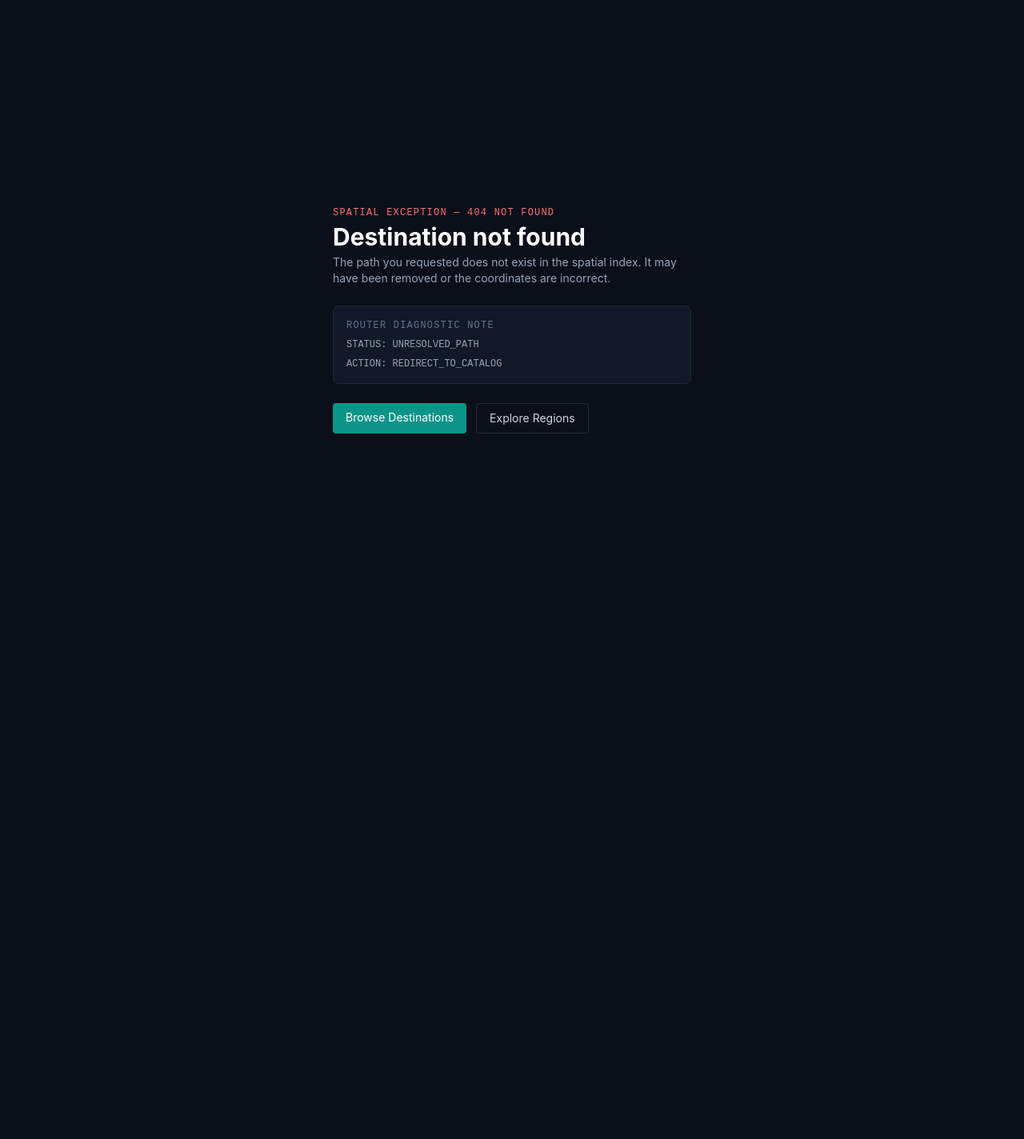
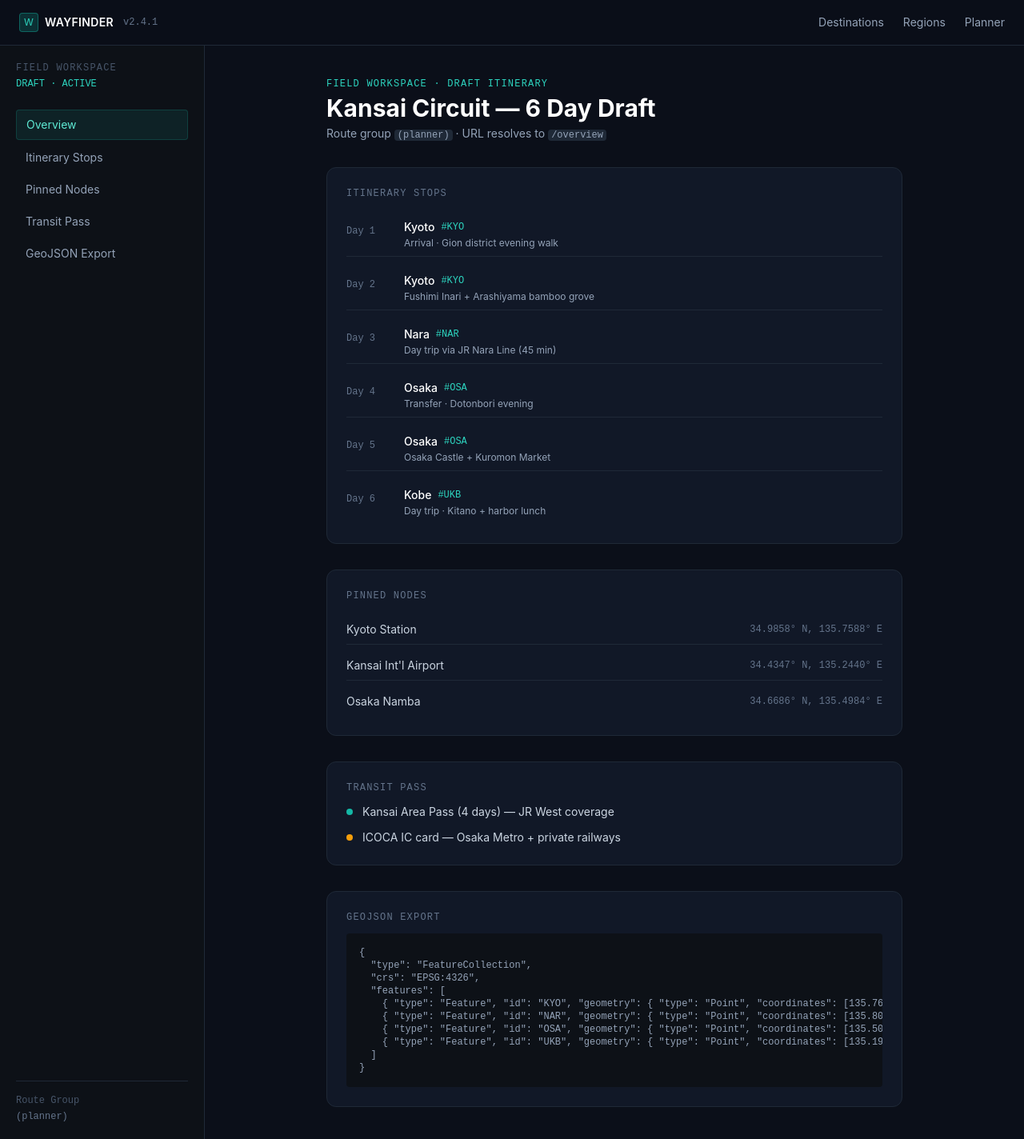
Before and after one commit to dhyeyptl10/Assignment-Submission-, a Next.js app in the folder destination/: page /overview in a window 1280 px wide. Before the commit this address had no page. Shown: the whole page at 80% size. Before the commit the page ends 800 px from the top, so only its background shows below. Built offline with nearby package versions, Linux system fonts and the light colour scheme.

Commit message:
feat(destination/routes): implement (planner) route group with sidebar layout and itinerary workspace at /overview

```diff
--- /dev/null
+++ b/destination/src/app/(planner)/overview/layout.tsx
@@ -0,0 +1,44 @@
+import Header from '@/components/Header';
+
+export default function PlannerLayout({ children }: { children: React.ReactNode }) {
+  return (
+    <div className="min-h-screen flex flex-col">
+      <Header />
+      <div className="flex flex-1">
+        {/* Sidebar */}
+        <aside className="hidden lg:flex w-64 shrink-0 border-r border-[#1f2937] bg-[#0d1117] flex-col p-5 gap-6">
+          <div className="space-y-1">
+            <p className="font-mono text-xs text-slate-600 tracking-widest">FIELD WORKSPACE</p>
+            <p className="font-mono text-xs text-teal-400">DRAFT · ACTIVE</p>
+          </div>
+          <nav className="space-y-1 flex-1">
+            {[
+              { label: 'Overview', href: '/overview', active: true },
+              { label: 'Itinerary Stops', href: '/overview#stops', active: false },
+              { label: 'Pinned Nodes', href: '/overview#pins', active: false },
+              { label: 'Transit Pass', href: '/overview#transit', active: false },
+              { label: 'GeoJSON Export', href: '/overview#export', active: false },
+            ].map((item) => (
+              <a
+                key={item.label}
+                href={item.href}
+                className={`block px-3 py-2 rounded text-sm transition ${
+                  item.active
+                    ? 'bg-teal-900/30 text-teal-300 border border-teal-500/20'
+                    : 'text-slate-400 hover:text-white hover:bg-[#1f2937]'
+                }`}
+              >
+                {item.label}
+              </a>
+            ))}
+          </nav>
+          <div className="border-t border-[#1f2937] pt-4 space-y-1">
+            <p className="font-mono text-xs text-slate-600">Route Group</p>
+            <p className="font-mono text-xs text-slate-500">(planner)</p>
+          </div>
+        </aside>
+        <main className="flex-1 overflow-auto">{children}</main>
+      </div>
+    </div>
+  );
+}
--- /dev/null
+++ b/destination/src/app/(planner)/overview/page.tsx
@@ -0,0 +1,95 @@
+import Link from 'next/link';
+
+const STOPS = [
+  { day: 'Day 1', city: 'Kyoto', code: '#KYO', note: 'Arrival · Gion district evening walk' },
+  { day: 'Day 2', city: 'Kyoto', code: '#KYO', note: 'Fushimi Inari + Arashiyama bamboo grove' },
+  { day: 'Day 3', city: 'Nara', code: '#NAR', note: 'Day trip via JR Nara Line (45 min)' },
+  { day: 'Day 4', city: 'Osaka', code: '#OSA', note: 'Transfer · Dotonbori evening' },
+  { day: 'Day 5', city: 'Osaka', code: '#OSA', note: 'Osaka Castle + Kuromon Market' },
+  { day: 'Day 6', city: 'Kobe', code: '#UKB', note: 'Day trip · Kitano + harbor lunch' },
+];
+
+const PINNED = [
+  { label: 'Kyoto Station', coords: '34.9858° N, 135.7588° E' },
+  { label: 'Kansai Int\'l Airport', coords: '34.4347° N, 135.2440° E' },
+  { label: 'Osaka Namba', coords: '34.6686° N, 135.4984° E' },
+];
+
+export default function PlannerOverviewPage() {
+  return (
+    <div className="max-w-3xl mx-auto px-4 sm:px-6 py-10 space-y-8">
+      {/* Header */}
+      <div className="space-y-1">
+        <p className="font-mono text-xs text-teal-400 tracking-widest">FIELD WORKSPACE · DRAFT ITINERARY</p>
+        <h1 className="text-3xl font-bold text-white">Kansai Circuit — 6 Day Draft</h1>
+        <p className="text-slate-400 text-sm">Route group <code className="font-mono text-xs bg-[#1f2937] px-1 rounded">(planner)</code> · URL resolves to <code className="font-mono text-xs bg-[#1f2937] px-1 rounded">/overview</code></p>
+      </div>
+
+      {/* Stops */}
+      <div id="stops" className="bg-[#111827] border border-[#1f2937] rounded-xl p-6 space-y-4">
+        <p className="font-mono text-xs text-slate-500 tracking-widest">ITINERARY STOPS</p>
+        <div className="space-y-3">
+          {STOPS.map((stop, i) => (
+            <div key={i} className="flex items-start gap-4 py-2 border-b border-[#1f2937] last:border-0">
+              <div className="w-14 shrink-0">
+                <span className="font-mono text-xs text-slate-500">{stop.day}</span>
+              </div>
+              <div className="flex-1 min-w-0">
+                <div className="flex items-center gap-2">
+                  <Link href={`/destinations/${stop.code.replace('#', '').toLowerCase()}`} className="text-white font-medium text-sm hover:text-teal-300 transition">
+                    {stop.city}
+                  </Link>
+                  <span className="font-mono text-xs text-teal-400">{stop.code}</span>
+                </div>
+                <p className="text-slate-400 text-xs mt-0.5">{stop.note}</p>
+              </div>
+            </div>
+          ))}
+        </div>
+      </div>
+
+      {/* Pinned nodes */}
+      <div id="pins" className="bg-[#111827] border border-[#1f2937] rounded-xl p-6 space-y-4">
+        <p className="font-mono text-xs text-slate-500 tracking-widest">PINNED NODES</p>
+        <div className="space-y-2">
+          {PINNED.map((pin) => (
+            <div key={pin.label} className="flex items-center justify-between py-2 border-b border-[#1f2937] last:border-0">
+              <span className="text-slate-300 text-sm">{pin.label}</span>
+              <span className="font-mono text-xs text-slate-500">{pin.coords}</span>
+            </div>
+          ))}
+        </div>
+      </div>
+
+      {/* Transit pass */}
+      <div id="transit" className="bg-[#111827] border border-[#1f2937] rounded-xl p-6 space-y-3">
+        <p className="font-mono text-xs text-slate-500 tracking-widest">TRANSIT PASS</p>
+        <div className="flex items-center gap-3">
+          <div className="w-2 h-2 rounded-full bg-teal-500" />
+          <span className="text-slate-300 text-sm">Kansai Area Pass (4 days) — JR West coverage</span>
+        </div>
+        <div className="flex items-center gap-3">
+          <div className="w-2 h-2 rounded-full bg-amber-500" />
+          <span className="text-slate-300 text-sm">ICOCA IC card — Osaka Metro + private railways</span>
+        </div>
+      </div>
+
+      {/* GeoJSON export */}
+      <div id="export" className="bg-[#111827] border border-[#1f2937] rounded-xl p-6 space-y-3">
+        <p className="font-mono text-xs text-slate-500 tracking-widest">GEOJSON EXPORT</p>
+        <pre className="font-mono text-xs text-slate-400 bg-[#0d1117] rounded p-4 overflow-auto">
+{`{
+  "type": "FeatureCollection",
+  "crs": "EPSG:4326",
+  "features": [
+    { "type": "Feature", "id": "KYO", "geometry": { "type": "Point", "coordinates": [135.7681, 35.0116] } },
+    { "type": "Feature", "id": "NAR", "geometry": { "type": "Point", "coordinates": [135.8048, 34.6851] } },
+    { "type": "Feature", "id": "OSA", "geometry": { "type": "Point", "coordinates": [135.5023, 34.6937] } },
+    { "type": "Feature", "id": "UKB", "geometry": { "type": "Point", "coordinates": [135.1955, 34.6901] } }
+  ]
+}`}
+        </pre>
+      </div>
+    </div>
+  );
+}
```
